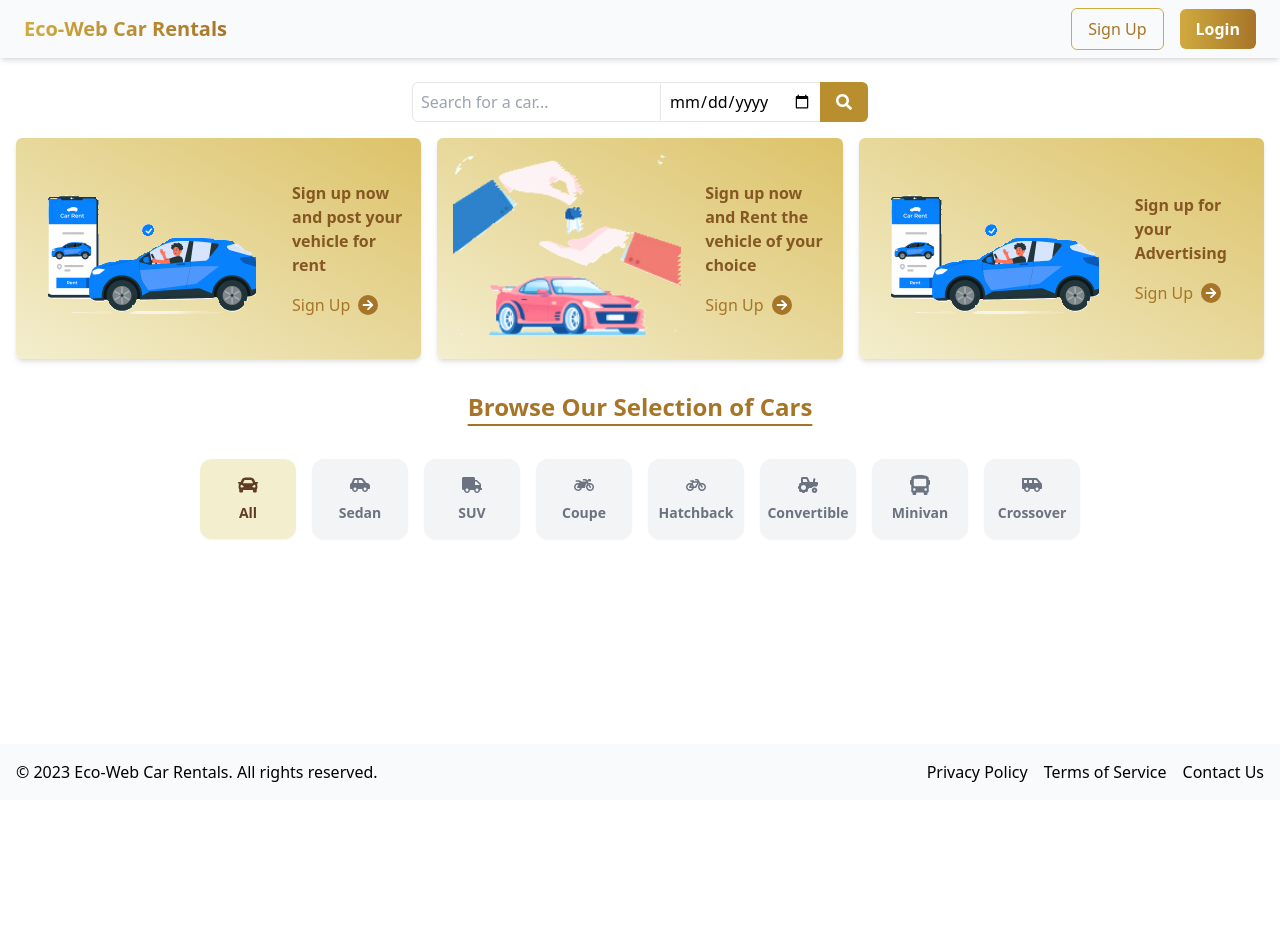
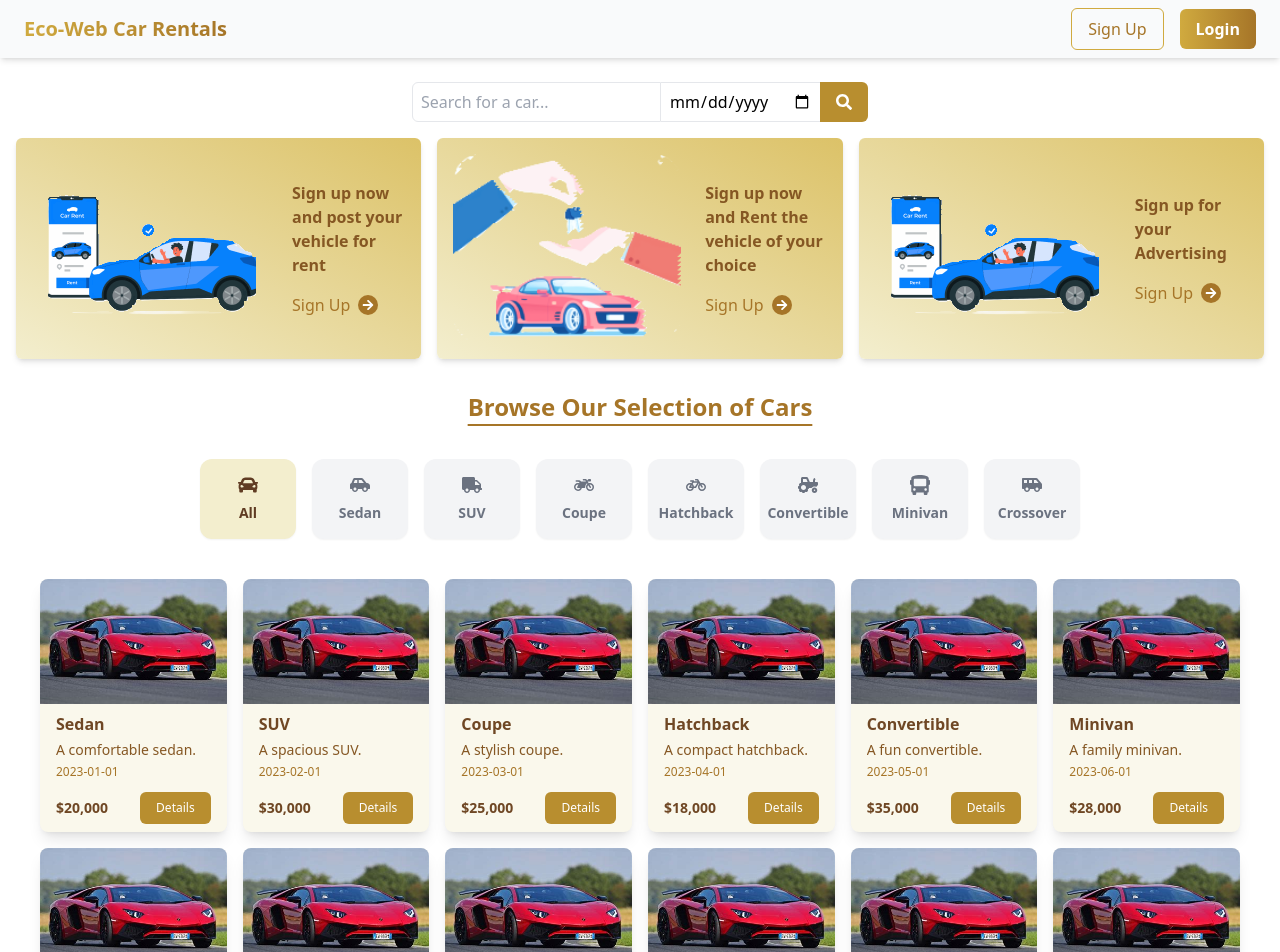
Before and after one commit to dagijosi/eco-web-new, a React (Create React App) app: page / in a window 1280 px wide. Shown: the top 952 px of the page. Before the commit the page ends 800 px from the top, so only its background shows below. Built offline with nearby package versions, Linux system fonts and the light colour scheme.

Commit message:
Add FilterContext and ProductList component; implement filtering functionality for product display

```diff
--- a/src/components/Home/Filter.tsx
+++ b/src/components/Home/Filter.tsx
@@ -1,4 +1,4 @@
-import React, { useState } from "react";
+import React, { useState, useContext } from "react";
 import {
   FaCar,
   FaTruck,
@@ -9,6 +9,7 @@ import {
   FaShuttleVan,
   FaCarSide,
 } from "react-icons/fa";
+import { FilterContext } from "../../context/FilterContext";
 
 interface FilterItem {
   id: number;
@@ -59,7 +60,7 @@ const FilterCard: React.FC<FilterCardProps> = ({ id, title, icon, isActive, onCl
 };
 
 const Filter: React.FC = () => {
-  const [filter, setFilter] = useState(1);
+  const { filter, setFilter } = useContext(FilterContext);
 
   const handleFilter = (id: number) => {
     setFilter(id);
--- /dev/null
+++ b/src/components/Home/ProductList.tsx
@@ -0,0 +1,65 @@
+import { motion } from "framer-motion";
+import { productData } from "../../data/productData";
+import { useContext } from "react";
+import { FilterContext } from "../../context/FilterContext";
+
+const ProductList = () => {
+  const { filter } = useContext(FilterContext);
+
+  const filteredProducts = filter === 1 ? productData : productData.filter(product => product.categoryId === filter);
+
+  const ProductCard = ({ product }: { product: any }) => {
+    return (
+      <motion.div
+        className="bg-marigold-50 shadow-lg hover:shadow-xl rounded-lg max-w-[13rem] text-start transform transition-transform duration-300 overflow-hidden ease-in-out"
+        initial={{ opacity: 0, scale: 0.95 }}
+        animate={{ opacity: 1, scale: 1 }}
+        exit={{ opacity: 0, scale: 0.95 }}
+        whileHover={{ scale: 1.05 }}
+        whileTap={{ scale: 0.95 }}
+      >
+        <img
+          className="w-full h-30 object-cover"
+          src={product.imageSrc}
+          alt={product.title}
+        />
+        <div className="px-4 py-2">
+          <h2 className="font-semibold text-base text-marigold-800">
+            {product.title}
+          </h2>
+          <p className="mt-1 text-marigold-700 text-sm truncate">
+            {product.description}
+          </p>
+          <p className="mt-1 text-marigold-600 text-xs">{product.date}</p>
+          <div className="flex justify-between items-center mt-3">
+            <p className="font-bold text-marigold-800 text-sm">
+              {product.amount}
+            </p>
+            <motion.button
+              className="bg-marigold-500 hover:bg-marigold-600 px-4 py-2 rounded-md text-white text-xs transition-colors duration-300"
+              whileHover={{ scale: 1.1 }}
+              whileTap={{ scale: 0.95 }}
+              onClick={() => (window.location.href = `/product/${product.id}`)}
+            >
+              Details
+            </motion.button>
+          </div>
+        </div>
+      </motion.div>
+    );
+  };
+
+  return (
+    <div className="flex justify-center items-center">
+      <div className="gap-4 grid grid-cols-2 md:grid-cols-6 p-6">
+        {filteredProducts.map((product) => (
+          <div key={product.id}>
+            <ProductCard product={product} />
+          </div>
+        ))}
+      </div>
+    </div>
+  );
+};
+
+export default ProductList;
--- /dev/null
+++ b/src/context/FilterContext.tsx
@@ -0,0 +1,21 @@
+import React, { createContext, useState, ReactNode } from "react";
+
+interface FilterContextProps {
+  filter: number;
+  setFilter: (id: number) => void;
+}
+
+export const FilterContext = createContext<FilterContextProps>({
+  filter: 1,
+  setFilter: () => {},
+});
+
+export const FilterProvider = ({ children }: { children: ReactNode }) => {
+  const [filter, setFilter] = useState(1);
+
+  return (
+    <FilterContext.Provider value={{ filter, setFilter }}>
+      {children}
+    </FilterContext.Provider>
+  );
+};
--- /dev/null
+++ b/src/data/productData.tsx
@@ -0,0 +1,110 @@
+export const productData = [
+  {
+    id: 1,
+    title: "Sedan",
+    imageSrc: "/images/prod1.jpg",
+    description: "A comfortable sedan.",
+    date: "2023-01-01",
+    amount: "$20,000",
+    categoryId: 2,
+  },
+  {
+    id: 2,
+    title: "SUV",
+    imageSrc: "/images/prod1.jpg",
+    description: "A spacious SUV.",
+    date: "2023-02-01",
+    amount: "$30,000",
+    categoryId: 3,
+  },
+  {
+    id: 3,
+    title: "Coupe",
+    imageSrc: "/images/prod1.jpg",
+    description: "A stylish coupe.",
+    date: "2023-03-01",
+    amount: "$25,000",
+    categoryId: 4,
+  },
+  {
+    id: 4,
+    title: "Hatchback",
+    imageSrc: "/images/prod1.jpg",
+    description: "A compact hatchback.",
+    date: "2023-04-01",
+    amount: "$18,000",
+    categoryId: 5,
+  },
+  {
+    id: 5,
+    title: "Convertible",
+    imageSrc: "/images/prod1.jpg",
+    description: "A fun convertible.",
+    date: "2023-05-01",
+    amount: "$35,000",
+    categoryId: 6,
+  },
+  {
+    id: 6,
+    title: "Minivan",
+    imageSrc: "/images/prod1.jpg",
+    description: "A family minivan.",
+    date: "2023-06-01",
+    amount: "$28,000",
+    categoryId: 7,
+  },
+  {
+    id: 7,
+    title: "Crossover",
+    imageSrc: "/images/prod1.jpg",
+    description: "A versatile crossover.",
+    date: "2023-07-01",
+    amount: "$32,000",
+    categoryId: 8,
+  },
+  {
+    id: 8,
+    title: "Hatchback",
+    imageSrc: "/images/prod1.jpg",
+    description: "A compact hatchback.",
+    date: "2023-08-01",
+    amount: "$18,000",
+    categoryId: 5,
+  },
+  {
+    id: 9,
+    title: "Convertible",
+    imageSrc: "/images/prod1.jpg",
+    description: "A fun convertible.",
+    date: "2023-09-01",
+    amount: "$35,000",
+    categoryId: 6,
+  },
+  {
+    id: 10,
+    title: "Minivan",
+    imageSrc: "/images/prod1.jpg",
+    description: "A family minivan.",
+    date: "2023-10-01",
+    amount: "$28,000",
+    categoryId: 7,
+  },
+  {
+    id: 11,
+    title: "Crossover",
+    imageSrc: "/images/prod1.jpg",
+    description: "A versatile crossover.",
+    date: "2023-11-01",
+    amount: "$32,000",
+    categoryId: 8,
+  },
+  {
+    id: 12,
+    title: "Hatchback",
+    imageSrc: "/images/prod1.jpg",
+    description: "A compact hatchback.",
+    date: "2023-12-01",
+    amount: "$18,000",
+    categoryId: 5,
+  },
+];
--- a/src/pages/Home.tsx
+++ b/src/pages/Home.tsx
@@ -1,19 +1,28 @@
 import CardList from "../components/Home/CardList";
 import Filter from "../components/Home/Filter";
+import ProductList from "../components/Home/ProductList";
 import SearchBar from "../components/Home/SearchBar";
+import { FilterProvider } from "../context/FilterContext";
 
 const Home = () => {
   return (
+    <FilterProvider>
       <div className="mt-2 text-center">
         <SearchBar />
         <div className="flex justify-center items-center">
           <CardList />
         </div>
         <div className="space-y-5 mt-8">
-        <h1 className="font-semibold text-2xl text-marigold-600 underline underline-offset-8">Browse Our Selection of Cars</h1>
+          <h1 className="font-semibold text-2xl text-marigold-600 underline underline-offset-8">
+            Browse Our Selection of Cars
+          </h1>
           <Filter />
         </div>
+        <div>
+          <ProductList />
         </div>
+      </div>
+    </FilterProvider>
   );
 };
 
```
Also changed, not shown: public/images/prod1.jpg (added). Lines whose indentation alone changed are shown as unchanged.
